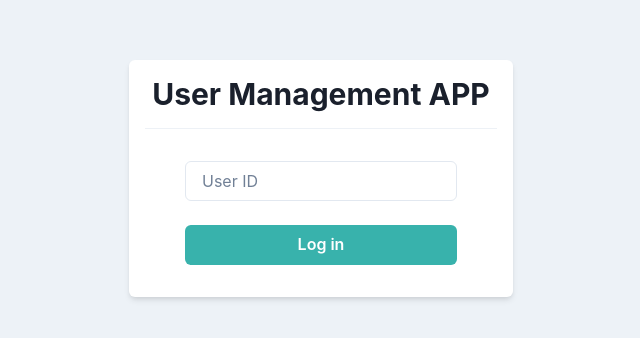
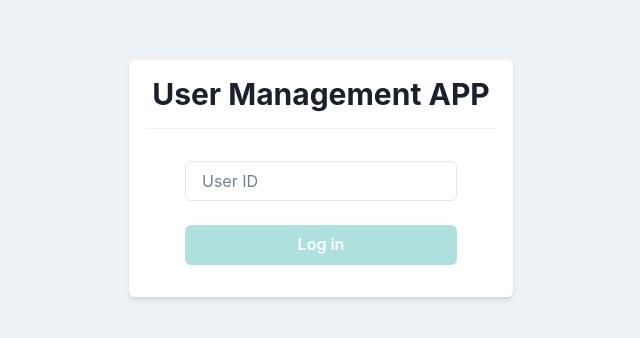
Before and after one commit to kentodaikoku/react-app_00, a React (Create React App) app: page / in a window 1280 px wide. Shown: the part 222-560 px from the top of the page, without its empty margins (319-959 px from the left). Built offline with nearby package versions, Linux system fonts and the light colour scheme.

Commit message:
✨ Login Feature

```diff
--- a/src/components/atoms/button/PrimaryButton.tsx
+++ b/src/components/atoms/button/PrimaryButton.tsx
@@ -3,12 +3,24 @@ import { FC, memo } from "react";
 
 type Props = {
   children: React.ReactNode;
+  disabled?: boolean;
+  loading?: boolean;
+  onClick: () => void;
 }
 
 export const PrimaryButton: FC<Props> = memo((props) => {
-  const {children} = props
+  const {children, disabled = false, loading = false, onClick} = props;
 
   return (
-    <Button bg='teal.400' color='white' _hover={{ opacity: 0.8 }}>{children}</Button>
+    <Button
+      bg='teal.400'
+      color='white'
+      _hover={{ opacity: 0.8 }}
+      isLoading={loading}
+      isDisabled={disabled}
+      onClick={onClick}
+    >
+      {children}
+    </Button>
   )
 })
--- a/src/components/pages/Login.tsx
+++ b/src/components/pages/Login.tsx
@@ -1,16 +1,23 @@
 import { Box, Divider, Flex, Heading, Input, Stack } from "@chakra-ui/react";
-import { FC, memo } from "react";
+import { ChangeEvent, FC, memo, useState } from "react";
 import { PrimaryButton } from "../atoms/button/PrimaryButton";
+import { useAuth } from "../../hooks/useAuth";
 
 export const Login: FC = memo(() => {
+  const [userID, setUserID] = useState('');
+  const onChangeUserID = (e: ChangeEvent<HTMLInputElement>) => setUserID(e.target.value);
+
+  const {login, loading} = useAuth();
+  const onClickLogin = () => login(userID);
+
   return (
     <Flex align='center' justify='center' height='100vh'>
       <Box bg='white' p={4} w='sm' borderRadius='md' shadow='md'>
         <Heading as='h1' size='lg' textAlign='center'>User Management APP</Heading>
         <Divider my={4} />
         <Stack spacing={6} px={10} py={4}>
-          <Input placeholder="User ID" />
-          <PrimaryButton>Log in</PrimaryButton>
+          <Input placeholder="User ID" value={userID} onChange={onChangeUserID} />
+          <PrimaryButton disabled={userID === ''} loading={loading} onClick={onClickLogin}>Log in</PrimaryButton>
         </Stack>
       </Box>
     </Flex>
--- /dev/null
+++ b/src/hooks/useAuth.ts
@@ -0,0 +1,27 @@
+import axios from "axios"
+import { useCallback, useState } from "react"
+import { User } from "../types/api/user"
+import { useNavigate } from "react-router-dom"
+
+export const useAuth = () => {
+  const navigate = useNavigate();
+  const [loading, setLoading] = useState(false); // Loading Setting
+
+  const login = useCallback((id: string) => {
+    setLoading(true);
+
+    // JSON Placeholder　 // REF; async/awaitの記述
+    axios.get<User>(`https://jsonplaceholder.typicode.com/users/${id}`).then((res) => {
+      if (res.data) {
+        navigate("/home");
+      } else {
+        alert("No User found");
+      }
+    }).catch((error) => {
+      console.error(`Login Error: ${error}`);
+      alert("There is an error");
+    }).finally(() => setLoading(false));
+  }, [navigate])
+
+  return {login, loading};
+}
--- /dev/null
+++ b/src/types/api/user.ts
@@ -0,0 +1,23 @@
+export type User = {
+  id: number;
+    name: string;
+    username: string;
+    email: string;
+    address: {
+      street: string;
+      suite: string;
+      city: string;
+      zipcode: string;
+      geo: {
+        lat: string;
+        lng: string;
+      }
+    };
+    phone: string;
+    website: string;
+    company: {
+      name: string;
+      catchPhrase: string;
+      bs: string;
+  }
+}
```
